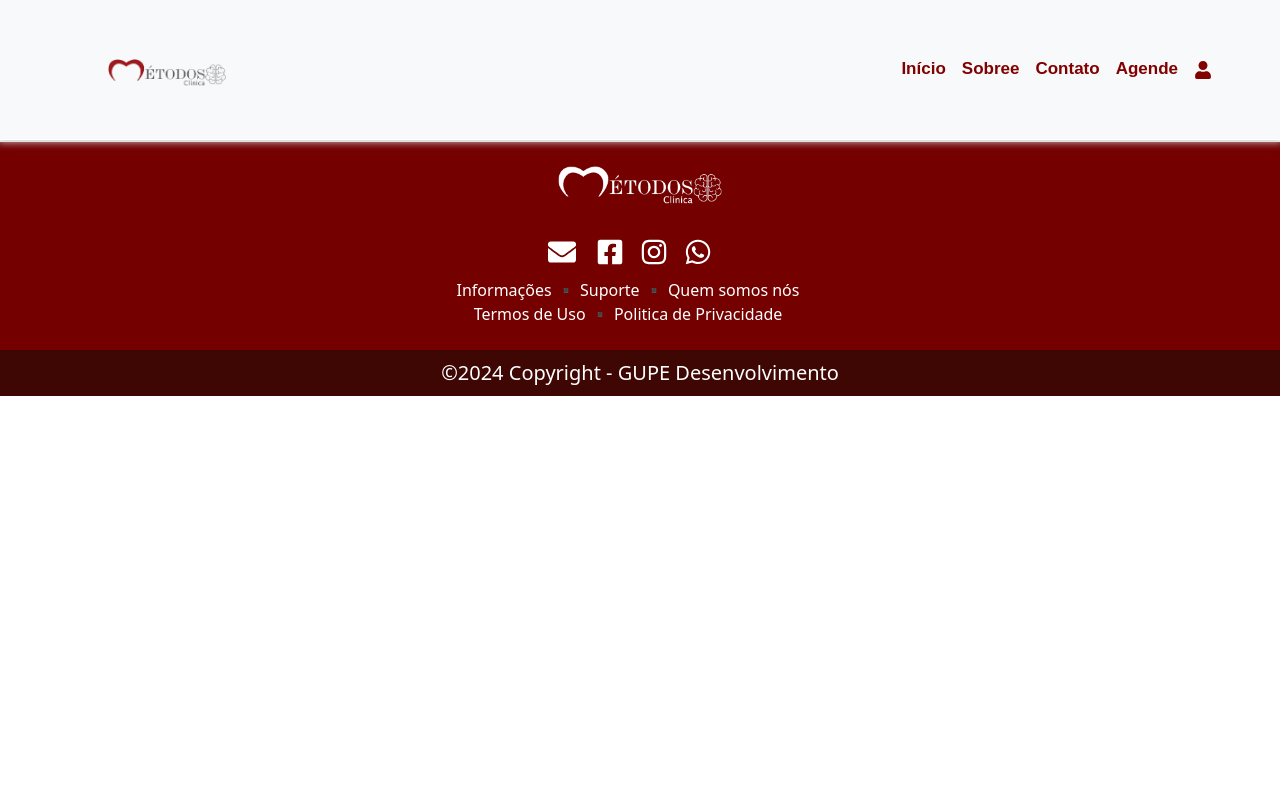
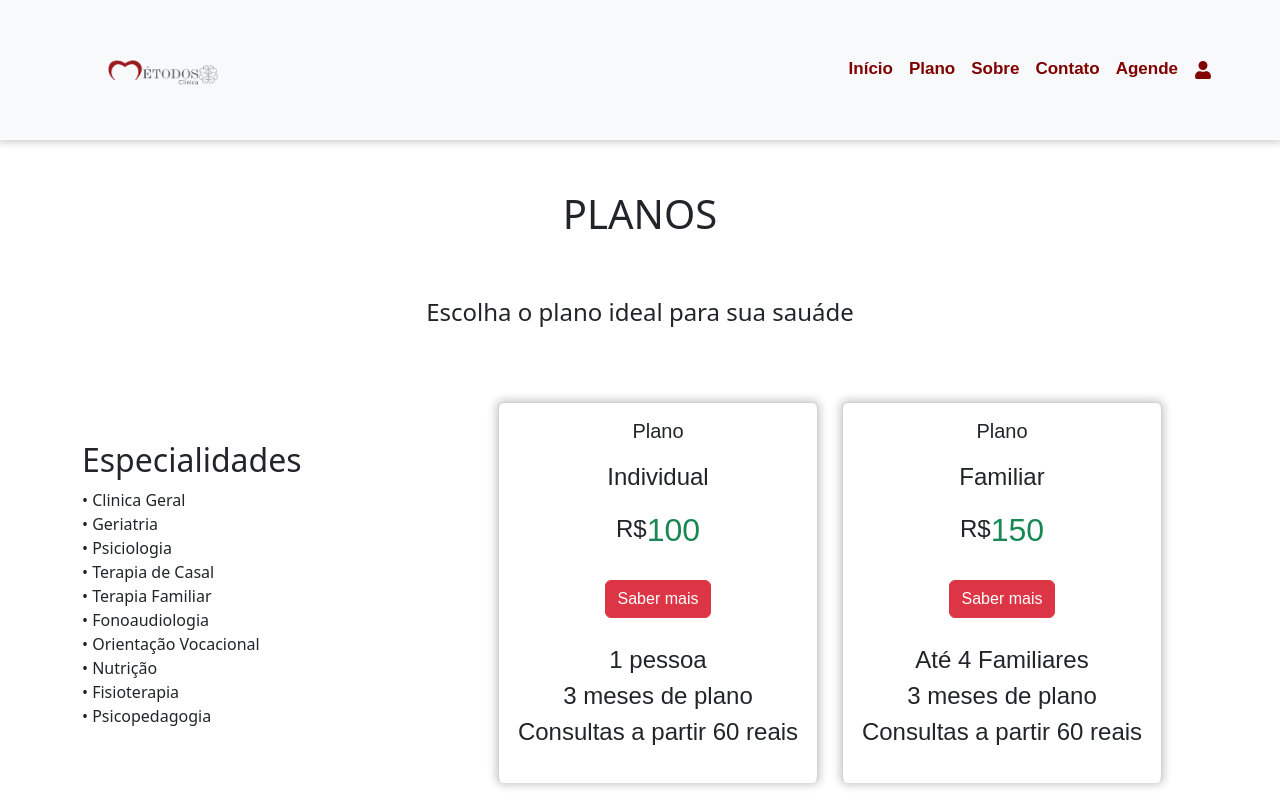
Before and after one commit to PedroOmeeti/clinica-metodos-principal, a React (Create React App) app: page /plano in a window 1280 px wide. Shown: the top 800 px of the page. Built offline with nearby package versions, Linux system fonts and the light colour scheme.

Commit message:
Criação de Planos
Criando a rota de planos onde mostra planos da clinica referente ao cartão

```diff
--- a/src/App.js
+++ b/src/App.js
@@ -11,6 +11,7 @@ import Adm from "./components/pages/pagesADM/Adm.js";
 import MenuFooter from "./components/MenuFooter.js";
 import Sweet from "./components/SweetAlert.js";
 import Sobre from "./components/pages/Sobre.js";
+import Plano from "./components/pages/Plano.js";
 
 function App() {
 
@@ -61,6 +62,7 @@ function AnimatedRoutes() {
         }
           <Route path="/" element={<Inicio />} />
           <Route path="/sobre" element={<Sobre />} />
+          <Route path="/plano" element={<Plano />} />
           <Route path="/contato" element={<Contato />} />
           <Route path="/agende" element={<Agende />} />
           <Route path="/adm" element={<Adm />} />
--- a/src/components/MenuFooter.js
+++ b/src/components/MenuFooter.js
@@ -17,7 +17,8 @@ function MenuFooter(){
                                 <a href='mailto:metodosclinicarecepcao@outlook.com?subject=Fale conosco' target="_blank" className='me-3 p-1 fs-3'><FaEnvelope/></a>
                                 <a href='https://www.facebook.com/metodosclinica/' target="_blank" className='me-3 fs-3'><FaFacebookSquare/></a>
                                 <a href='https://www.instagram.com/metodosclinica/' target="_blank" className='me-3 fs-3'><FaInstagram/></a>
-                                <a href='https://api.whatsapp.com/send/?phone=5512996448045&text&type=phone_number&app_absent=0s' target="_blank" className='fs-3'><FaWhatsapp/></a>
+                                <a href='https://api.whatsapp.com/send?phone=5512996448045&text=Ol%C3%A1!%20Gostaria%20de%20saber%20mais%20sobre%20os%20servi%C3%A7os%20da%20cl%C3%ADnica.
+' target="_blank" className='fs-3'><FaWhatsapp/></a>
                             </div>
                     </Row>
                     <Row className='mt-2'>
--- a/src/components/NavA.js
+++ b/src/components/NavA.js
@@ -27,7 +27,10 @@ function NavA() {
             <Link id='roter' className='nav-link cor-texto' to="/">Início</Link>
           </NavItem>
           <NavItem>
-            <Link id='roter' className='nav-link cor-texto' to="/Sobre">Sobree</Link>
+            <Link id='roter' className='nav-link cor-texto' to="/Plano">Plano</Link>
+          </NavItem>
+          <NavItem>
+            <Link id='roter' className='nav-link cor-texto' to="/Sobre">Sobre</Link>
           </NavItem>
           <NavItem>
             <Link id='roter' className='nav-link cor-texto' to="/Contato">Contato</Link>
--- /dev/null
+++ b/src/components/Plano.components.css
@@ -0,0 +1,15 @@
+.card{
+    background-color: white;
+  font-family: sans-serif;
+  font-size: 1.5rem;
+  background: #FFFFFF;
+  border-bottom: 1px solid #ffffff;
+  box-shadow: 0px 0px 8px 2px #c9c9c9;
+  margin-bottom: 2px;
+};
+.lista{
+    font-size: 3px;
+}
+.corpo{
+    margin-bottom: 200px;
+}
--- a/src/components/pages/Contato.js
+++ b/src/components/pages/Contato.js
@@ -54,7 +54,8 @@ function Contato() {
             <hr />
             <p className="h5">Whatsapp</p>
 
-            <a className="zap" href="https://api.whatsapp.com/send/?phone=5512996448045&text&type=phone_number&app_absent=0s" target="_blank" >
+            <a className="zap" href="https://api.whatsapp.com/send?phone=5512996448045&text=Ol%C3%A1!%20Gostaria%20de%20saber%20mais%20sobre%20os%20servi%C3%A7os%20da%20cl%C3%ADnica.
+" target="_blank" >
               <p><FaWhatsapp className="p-0 text-secondary" /> (12) 99644-8045 <IoChatbubbles /></p></a>
             <hr />
 
@@ -77,7 +78,7 @@ function Contato() {
                 <p><FaMapMarkerAlt /> R. Estela, 116 - Centro, pindamonhangaba - SP, 12404-200</p>
                 <p><FaPhoneAlt /> (12) 8547-3322</p>
                 <hr/> */}
-              <p className="h5">Clinica Renovar Saude Crispim</p>
+              <p className="h5">Métodos Clinica | Pindamonhangaba</p>
               <p><FaMapMarkerAlt /> R. Manoel Cembraneli, 225 - Chácara Galega, Pindamonhangaba - SP, 12422-200</p>
               <p><FaPhoneAlt /> (12) 3643-7796</p>
               <hr />
--- /dev/null
+++ b/src/components/pages/Plano.js
@@ -0,0 +1,106 @@
+import { Col, Container, Row } from "reactstrap"
+import cartao from '../img/cartao.png'
+import 'bootstrap/dist/css/bootstrap.min.css';
+import React from 'react';
+import { Button, Card, CardBody, CardFooter, CardHeader, CardTitle, CardText } from 'reactstrap';
+import '../Plano.components.css';
+
+function Plano() {
+  return (
+    <div>
+      <Container >
+        <Row>
+          <h1 className="mt-5 text-center">PLANOS</h1>
+
+        </Row>
+        <Row>
+          <p className="mt-5 fs-4 text-center">Escolha o plano ideal para sua sauáde</p>
+        </Row>
+
+        <Row className="corpo mt-5">
+          <Col className="d-flex align-items-center">
+            <ul className="list-unstyled d-flex flex-column justify-content-end align-column">
+              <h2>Especialidades</h2>
+              <li>• Clinica Geral</li>
+              <li>• Geriatria</li>
+              <li>• Psiciologia</li>
+              <li>• Terapia de Casal</li>
+              <li>• Terapia Familiar</li>
+              <li>• Fonoaudiologia</li>
+              <li>• Orientação Vocacional</li>
+              <li>• Nutrição</li>
+              <li>• Fisioterapia</li>
+              <li>• Psicopedagogia</li>
+            </ul>
+          </Col>
+
+          {/* Card 1 */}
+          <Col className="d-flex justify-content-end">
+            <Card
+              className="my-2"
+              style={{
+                width: '20rem'
+              }}
+            >
+
+              <CardBody className="text-center">
+                <CardTitle tag="h5">
+                  <p className="text-center">Plano</p>
+                </CardTitle>
+                <p>Individual</p>
+                <CardText className="text-center d-flex justify-content-center">
+
+                  <p>R$</p> <h2 className="text-success">100</h2>
+
+                </CardText>
+                <Button className="btn btn-danger">
+                  <a href="api.whatsapp.com/send?phone=5512996448045&text=Ol%C3%A1!%20Gostaria%20de%20saber%20mais%20sobre%20os%20servi%C3%A7os%20da%20cl%C3%ADnica.%20">Saber mais</a>
+                </Button>
+                <ul className="list-unstyled mt-4">
+                  <li>1 pessoa</li>
+                  <li>3 meses de plano</li>
+                  <li>Consultas a partir 60 reais</li>
+                </ul>
+              </CardBody>
+            </Card>
+
+          </Col>
+
+          {/* Card 2 */}
+          <Col className="d-flex justify-content-start">
+            <Card
+              className="my-2"
+              style={{
+                width: '20rem'
+              }}
+            >
+
+              <CardBody className="text-center">
+                <CardTitle tag="h5">
+                  <p className="text-center">Plano</p>
+                </CardTitle>
+                <p>Familiar</p>
+                <CardText className="text-center d-flex justify-content-center">
+
+                  <p>R$</p> <h2 className="text-success">150</h2>
+
+                </CardText>
+                <Button className="btn btn-danger">
+                  <a href="api.whatsapp.com/send?phone=5512996448045&text=Ol%C3%A1!%20Gostaria%20de%20saber%20mais%20sobre%20os%20servi%C3%A7os%20da%20cl%C3%ADnica.%20">Saber mais</a>
+                </Button>
+                <ul className="lista list-unstyled mt-4">
+                  <li>Até 4 Familiares</li>
+                  <li>3 meses de plano</li>
+                  <li>Consultas a partir 60 reais</li>
+                </ul>
+              </CardBody>
+            </Card>
+          </Col>
+        </Row>
+
+      </Container>
+    </div>
+  )
+}
+
+export default Plano;
```
Also changed, not shown: src/components/img/cartao.png (added).
